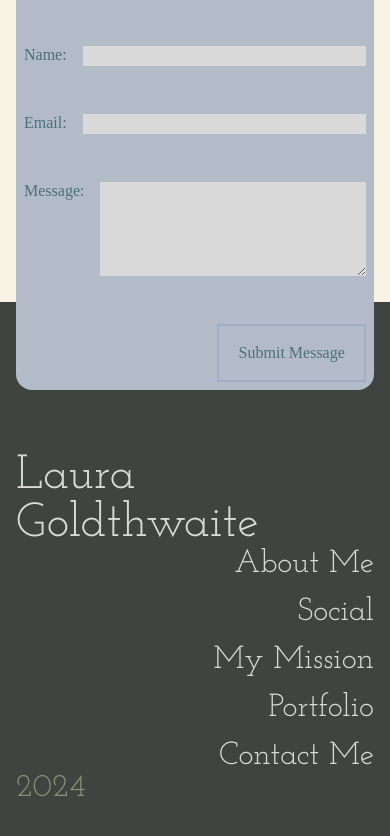
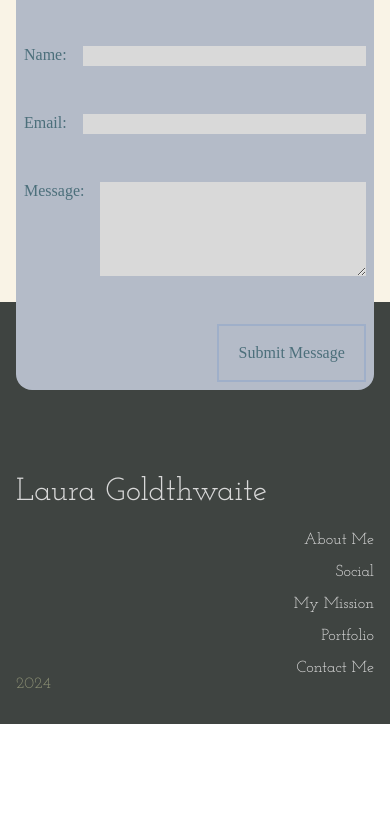
Before and after one commit to Laurasgold/home-page, a SvelteKit app: page / in a window 390 px wide. Shown: the part 5936-6772 px from the top of the page. After the commit the page ends 6660 px from the top, so only its background shows below. Built offline with nearby package versions, Linux system fonts and the light colour scheme; a web font is replaced by a local one.

Commit message:
responsive to the footer added

```diff
--- a/src/routes/Footer.svelte
+++ b/src/routes/Footer.svelte
@@ -11,6 +11,10 @@
 </footer>
 
 <style>
+  h3 {
+    padding: 1.5rem 0;
+  }
+
   nav {
     text-align: right;
     gap: 1rem;
@@ -37,4 +41,13 @@
     color: var(--silver);
     padding-top: 150px;
   }
+
+  @media screen and (max-width: 820px) {
+    h3 {
+      font-size: var(--font-size-small);
+    }
+    footer {
+      font-size: 1rem;
+    }
+  }
 </style>
```
